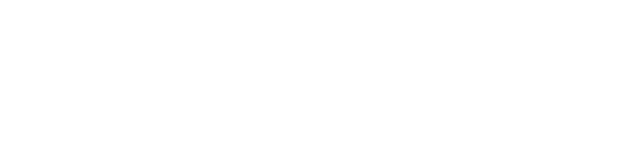
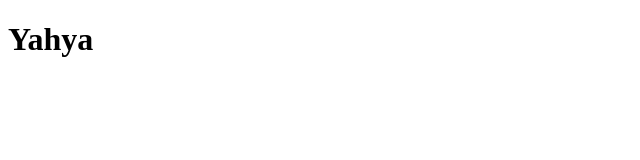
Before and after one commit to md-nahiduzzaman/assignment-5-bus-ticket-landing-page, a plain HTML site: page index.html in a window 1280 px wide. Shown: the whole page, without its empty margins (0-640 px from the left). Drawn offline with Linux system fonts and the light colour scheme.

Commit message:
html check

```diff
--- a/index.html
+++ b/index.html
@@ -5,5 +5,7 @@
     <meta name="viewport" content="width=device-width, initial-scale=1.0" />
     <title>Assignment 5 Bus Ticket Landing Page</title>
   </head>
-  <body></body>
+  <body>
+    <h1>Yahya</h1>
+  </body>
 </html>
```
